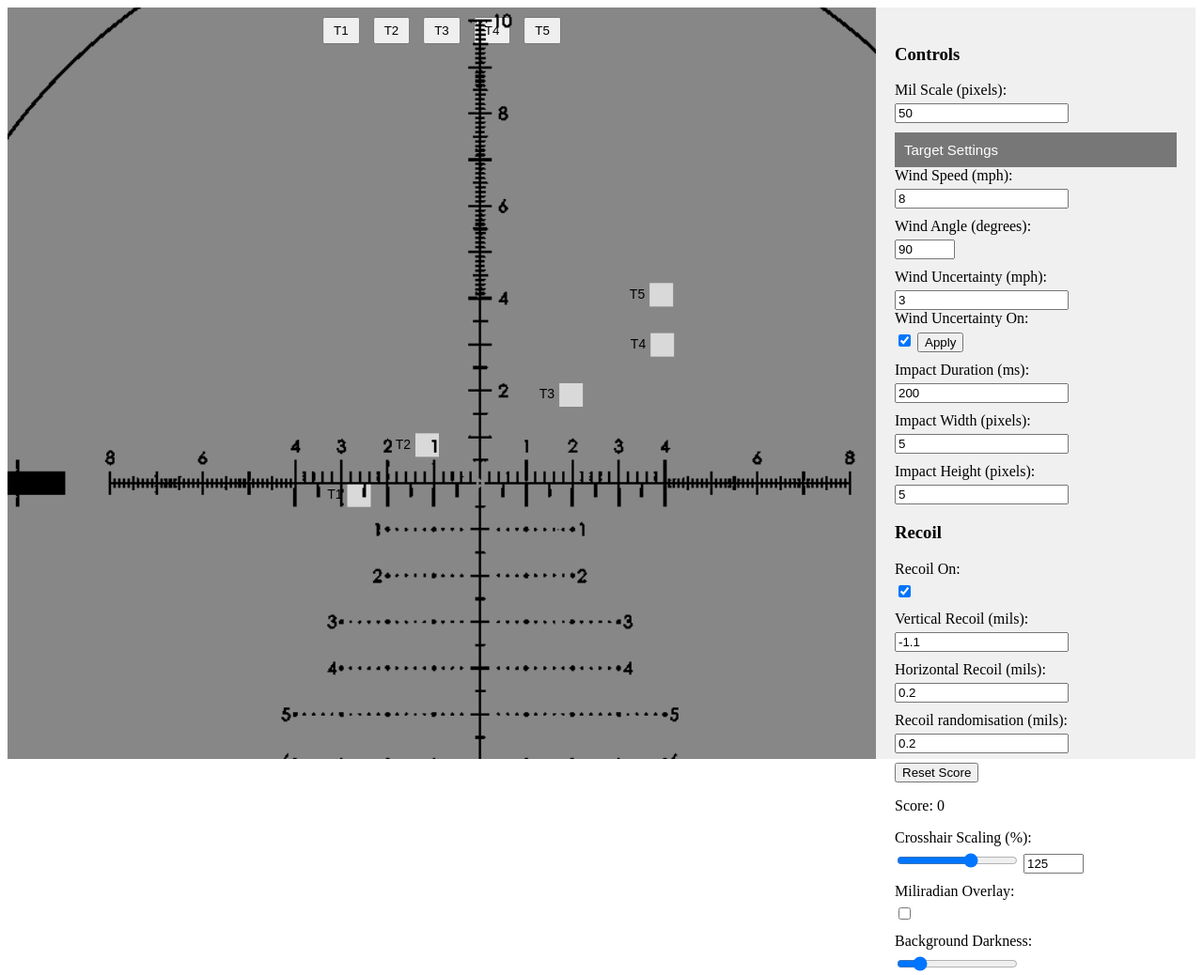
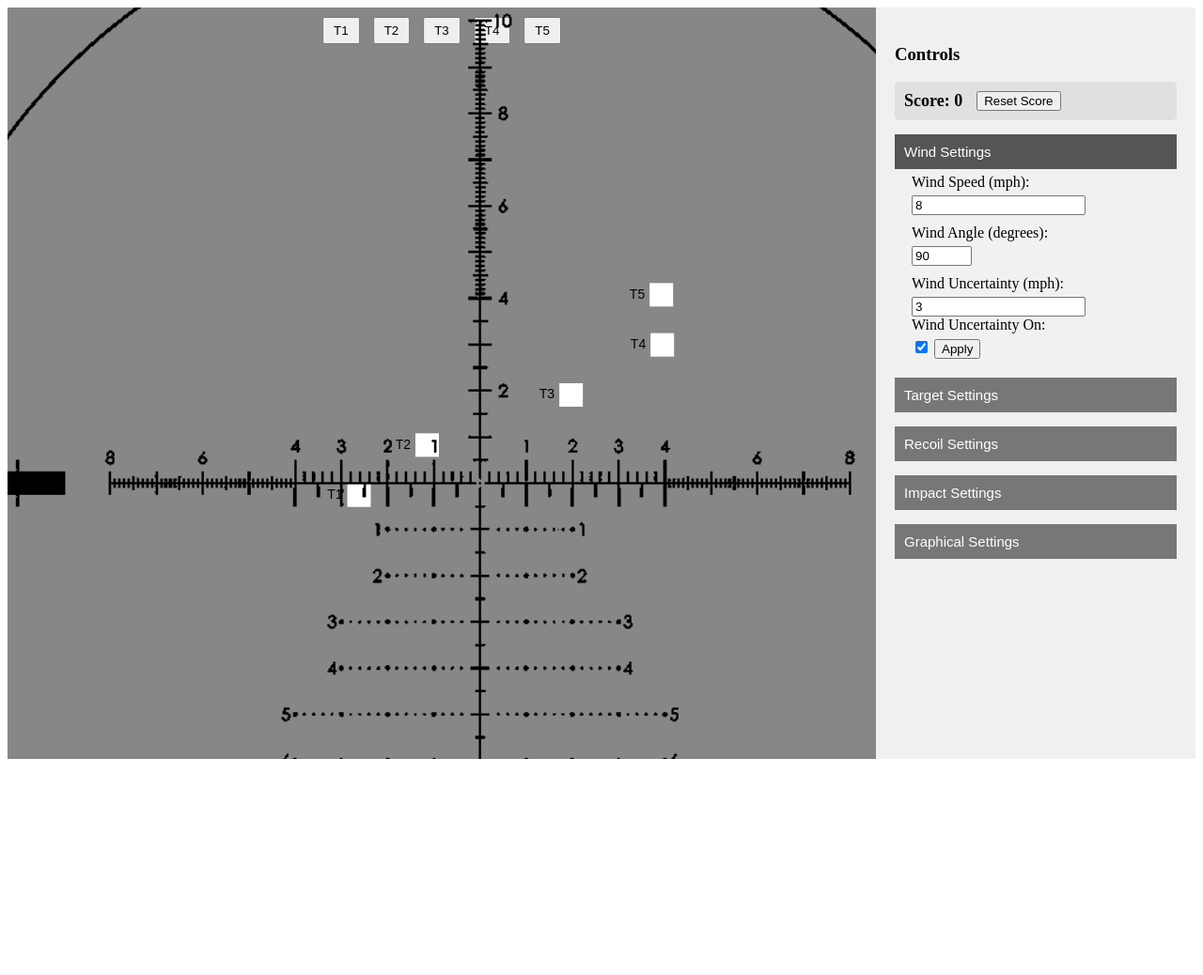
Before and after one commit to chalkeye/correct-to-center, a plain HTML site: page index.html in a window 1280 px wide. Shown: the whole page at 94% size. After the commit the page ends 816 px from the top, so only its background shows below. Drawn offline with Linux system fonts and the light colour scheme.

Commit message:
Add files via upload

```diff
--- a/index.html
+++ b/index.html
@@ -19,6 +19,7 @@
             padding: 20px;
             background: #f0f0f0;
             z-index: 10;
+            overflow-y: auto; /* Add scrolling for controls panel */
         }
 
         canvas {
@@ -70,6 +71,7 @@
             text-align: left;
             outline: none;
             font-size: 15px;
+            margin-bottom: 5px;
         }
 
         .active,
@@ -83,6 +85,7 @@
             overflow: hidden;
             transition: max-height 0.2s ease-out;
             background-color: #f1f1f1;
+            margin-bottom: 10px;
         }
 
         #targetButtons {
@@ -100,19 +103,21 @@
             cursor: pointer;
         }
 
-        /* Background Overlay Style */
-        #backgroundOverlay {
-            position: absolute;
-            top: 0;
-            left: 0;
-            width: 100%;
-            height: 100%;
-            background-color: rgba(0, 0, 0, 0.15);
-            /* Initial darkness: 15% */
-            z-index: 2;
-            /* Place above background image */
-            pointer-events: none;
-            /* Allows clicks to pass through */
+        /* Score section styling */
+        .score-section {
+            display: flex;
+            align-items: center;
+            margin-bottom: 15px;
+            padding: 10px;
+            background-color: #e0e0e0;
+            border-radius: 5px;
+        }
+
+        .score-section p {
+            margin: 0;
+            margin-right: 15px;
+            font-weight: bold;
+            font-size: 18px;
         }
     </style>
 </head>
@@ -127,22 +132,47 @@
                 <button id="T4" onclick="setTarget('T4')">T4</button>
                 <button id="T5" onclick="setTarget('T5')">T5</button>
             </div>
-            <div id="backgroundOverlay"></div>
-            <!-- Overlay for background darkness -->
             <canvas id="mainCanvas"></canvas>
             <img id="crosshair" src="crosshair.png" style="pointer-events:none;">
         </div>
         <div id="controls">
             <h3>Controls</h3>
 
-            <!-- Mil Scale (Pixels) -->
-            <div class="control-group">
-                <label for="milScale">Mil Scale (pixels):</label>
-                <input type="number" id="milScale" min="1" value="50">
+            <!-- Score Section -->
+            <div class="score-section">
+                <p>Score: <span id="score">0</span></p>
+                <button id="reset">Reset Score</button>
             </div>
 
+            <!-- Wind Settings (Expanded by default) -->
+            <button type="button" class="collapsible active">Wind Settings</button>
+            <div class="content" style="max-height: 300px;">
+                <!-- Wind Speed -->
+                <div class="control-group">
+                    <label for="windSpeed">Wind Speed (mph):</label>
+                    <input type="number" id="windSpeed" min="0" value="8">
+                </div>
+
+                <!-- Wind Angle -->
+                <div class="control-group">
+                    <label for="windAngle">Wind Angle (degrees):</label>
+                    <input type="number" id="windAngle" min="0" max="360" value="90">
+                </div>
+
+                <!-- Wind Uncertainty -->
+                <div class="control-group">
+                    <label for="windUncertainty">Wind Uncertainty (mph):</label>
+                    <input type="number" id="windUncertainty" min="0" value="3">
+                    <label for="windUncertaintyToggle">Wind Uncertainty On:</label>
+                    <input type="checkbox" id="windUncertaintyToggle" checked>
+                    <button id="applyWindUncertainty">Apply</button>
+                </div>
+            </div>
+
+            <!-- Target Settings (Collapsed) -->
             <button type="button" class="collapsible">Target Settings</button>
             <div class="content">
+
                 <div class="control-group">
                     <h4>T1</h4>
                     <div class="control-row">
@@ -204,45 +234,9 @@
                 </div>
             </div>
 
-            <!-- Wind Speed -->
-            <div class="control-group">
-                <label for="windSpeed">Wind Speed (mph):</label>
-                <input type="number" id="windSpeed" min="0" value="8">
-            </div>
-
-            <!-- Wind Angle -->
-            <div class="control-group">
-                <label for="windAngle">Wind Angle (degrees):</label>
-                <input type="number" id="windAngle" min="0" max="360" value="90">
-            </div>
-
-            <!-- Wind Uncertainty -->
-            <div class="control-group">
-                <label for="windUncertainty">Wind Uncertainty (mph):</label>
-                <input type="number" id="windUncertainty" min="0" value="3">
-                <label for="windUncertaintyToggle">Wind Uncertainty On:</label>
-                <input type="checkbox" id="windUncertaintyToggle" checked>
-                <button id="applyWindUncertainty">Apply</button>
-            </div>
-
-            <!-- Impact Duration -->
-            <div class="control-group">
-                <label for="impactDuration">Impact Duration (ms):</label>
-                <input type="number" id="impactDuration" min="0" value="200">
-            </div>
-
-            <!-- Impact Size -->
-            <div class="control-group">
-                <label for="impactWidth">Impact Width (pixels):</label>
-                <input type="number" id="impactWidth" min="1" value="5">
-            </div>
-            <div class="control-group">
-                <label for="impactHeight">Impact Height (pixels):</label>
-                <input type="number" id="impactHeight" min="1" value="5">
-            </div>
-
-            <!-- Recoil -->
-            <h3>Recoil</h3>
+            <!-- Recoil Settings (Collapsed) -->
+            <button type="button" class="collapsible">Recoil Settings</button>
+            <div class="content">
                 <div class="control-group">
                     <label for="recoilToggle">Recoil On:</label>
                     <input type="checkbox" id="recoilToggle" checked>
@@ -259,27 +253,46 @@
                     <label for="recoilRandomisation">Recoil randomisation (mils):</label>
                     <input type="number" id="recoilRandomisation" value="0.2">
                 </div>
+            </div>
 
-            <!-- Reset Button and Score -->
-            <button id="reset">Reset Score</button>
-            <p>Score: <span id="score">0</span></p>
-            <!-- Crosshair Scaling -->
+            <!-- Impact Settings (Collapsed) -->
+            <button type="button" class="collapsible">Impact Settings</button>
+            <div class="content">
+                <div class="control-group">
+                    <label for="impactDuration">Impact Duration (ms):</label>
+                    <input type="number" id="impactDuration" min="0" value="200">
+                </div>
+                <div class="control-group">
+                    <label for="impactWidth">Impact Width (pixels):</label>
+                    <input type="number" id="impactWidth" min="1" value="5">
+                </div>
+                <div class="control-group">
+                    <label for="impactHeight">Impact Height (pixels):</label>
+                    <input type="number" id="impactHeight" min="1" value="5">
+                </div>
+            </div>
+
+            <!-- Graphical Settings (Collapsed) -->
+            <button type="button" class="collapsible">Graphical Settings</button>
+            <div class="content">
+                                <!-- Mil Scale (Pixels) -->
+                <div class="control-group">
+                    <label for="milScale">Mil Scale (pixels):</label>
+                    <input type="number" id="milScale" min="1" value="50">
+                </div>
 				<div class="control-group">
                     <label for="crosshairScale">Crosshair Scaling (%):</label>
                     <input type="range" id="crosshairScale" min="0" max="200" value="100">
                     <input type="number" id="crosshairScaleNumber" min="0" max="200" value="100">
                 </div>
-
-            <!-- Miliradian Overlay -->
+                <div class="control-group">
+                    <label for="backgroundDarkness">Background Darkness:</label>
+                    <input type="range" id="backgroundDarkness" min="0" max="1" value="0.15" step="0.01">
+                </div>
                 <div class="control-group">
                     <label for="milOverlay">Miliradian Overlay:</label>
                     <input type="checkbox" id="milOverlay">
                 </div>
-
-            <!-- Background Darkness -->
-            <div class="control-group">
-                <label for="backgroundDarkness">Background Darkness:</label>
-                <input type="range" id="backgroundDarkness" min="0" max="1" value="0.15" step="0.01" oninput="updateBackgroundDarkness(this.value)">
             </div>
         </div>
     </div>
@@ -288,12 +301,12 @@
         const canvas = document.getElementById('mainCanvas');
         const ctx = canvas.getContext('2d');
         const crosshair = document.getElementById('crosshair');
-        const backgroundOverlay = document.getElementById('backgroundOverlay'); // Get the overlay element
         let impacts = [];
         let score = 0;
         let windUncertaintyApplied = 0;
         let activeTarget = null;
         let targets = {};
+        let backgroundDarkness = 0.15; // Initial background darkness
 
         // Load background image
         const backgroundImage = new Image();
@@ -356,11 +369,6 @@
             targets[targetId].size = parseFloat(document.getElementById(`targetSize${targetId}`).value);
         }
 
-        // Function to update background darkness
-        function updateBackgroundDarkness(darkness) {
-            backgroundOverlay.style.backgroundColor = `rgba(0, 0, 0, ${darkness})`;
-        }
-
         function updateTargetRange(targetId) {
             targets[targetId].range = parseFloat(document.getElementById(`targetRange${targetId}`).value);
         }
@@ -407,6 +415,11 @@
             const scale = parseFloat(crosshairScaleNumberInput.value) / 100;
             crosshair.style.transform = `scale(${scale})`;
             crosshairScaleInput.value = crosshairScaleNumberInput.value;
+        });
+
+        // Update background darkness
+        document.getElementById('backgroundDarkness').addEventListener('input', function() {
+            backgroundDarkness = parseFloat(this.value);
         });
 
         // Linear interpolation function
@@ -602,14 +615,22 @@
             }
         }
 
-
         function draw() {
             ctx.clearRect(0, 0, canvas.width, canvas.height);
 
-            // Draw background image
+            // Draw background image with darkness applied
+            ctx.save(); // Save the current state
+
+            // First, draw the background image
             ctx.drawImage(backgroundImage, 0, 0, canvas.width, canvas.height);
 
-            // Draw targets
+            // Apply darkness to the background only
+            ctx.fillStyle = `rgba(0, 0, 0, ${backgroundDarkness})`;
+            ctx.fillRect(0, 0, canvas.width, canvas.height);
+
+            ctx.restore(); // Restore the state
+
+            // Draw targets (on top of the darkened background)
             drawTargets();
 
             // Draw impacts
@@ -637,7 +658,7 @@
         // Set initial crosshair scale
         const initialDarkness = 0.15; // Set initial darkness to 15%
         document.getElementById('backgroundDarkness').value = initialDarkness; // Set the slider value
-        updateBackgroundDarkness(initialDarkness); // Apply the initial darkness
+        backgroundDarkness = initialDarkness; // Set the initial darkness value
 
         // Set initial crosshair scale
         crosshairScaleInput.value = 125;
@@ -659,6 +680,11 @@
                 }
             });
         }
+
+        // Initialize the Wind Settings section as expanded by default
+        document.getElementsByClassName("collapsible")[0].classList.add("active");
+        var windSettingsContent = document.getElementsByClassName("collapsible")[0].nextElementSibling;
+        windSettingsContent.style.maxHeight = windSettingsContent.scrollHeight + "px";
     </script>
 </body>
 
```
Also changed, not shown: crosshair.svg (added). Lines whose indentation alone changed are shown as unchanged.
